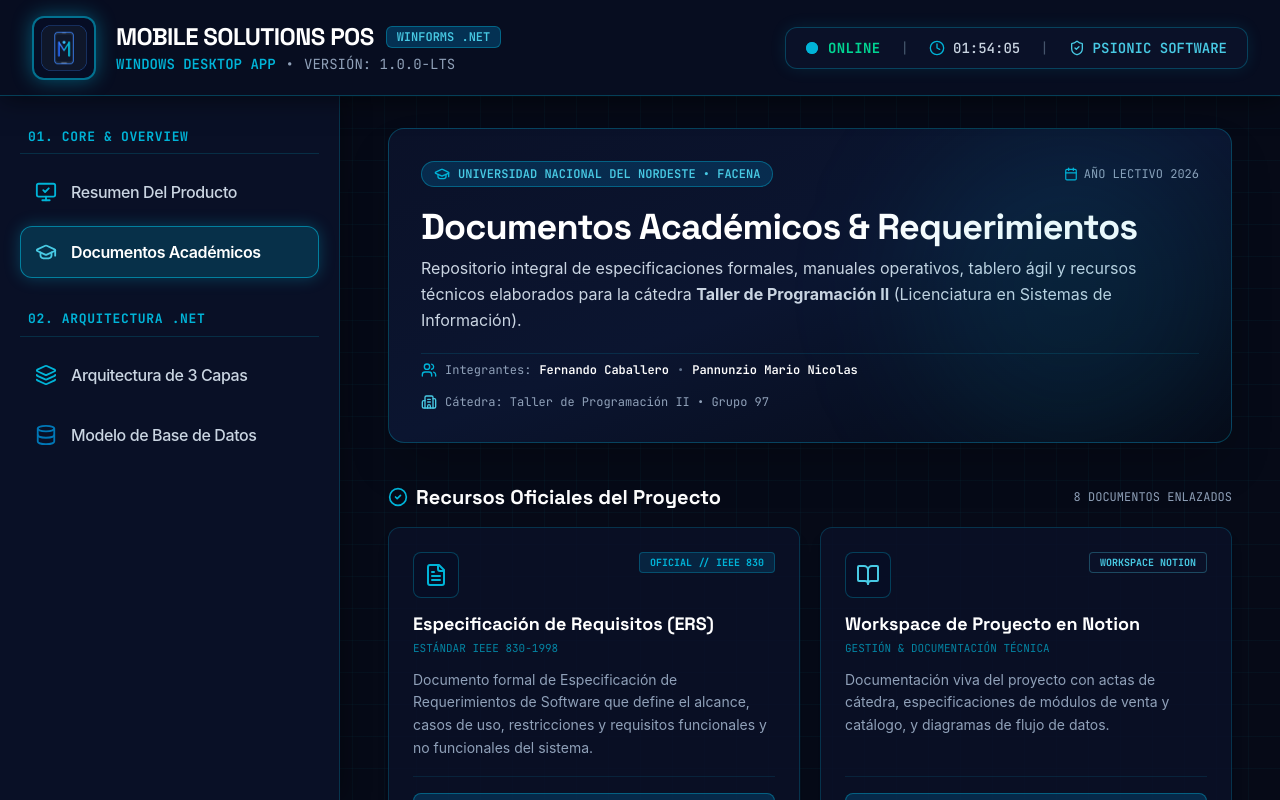
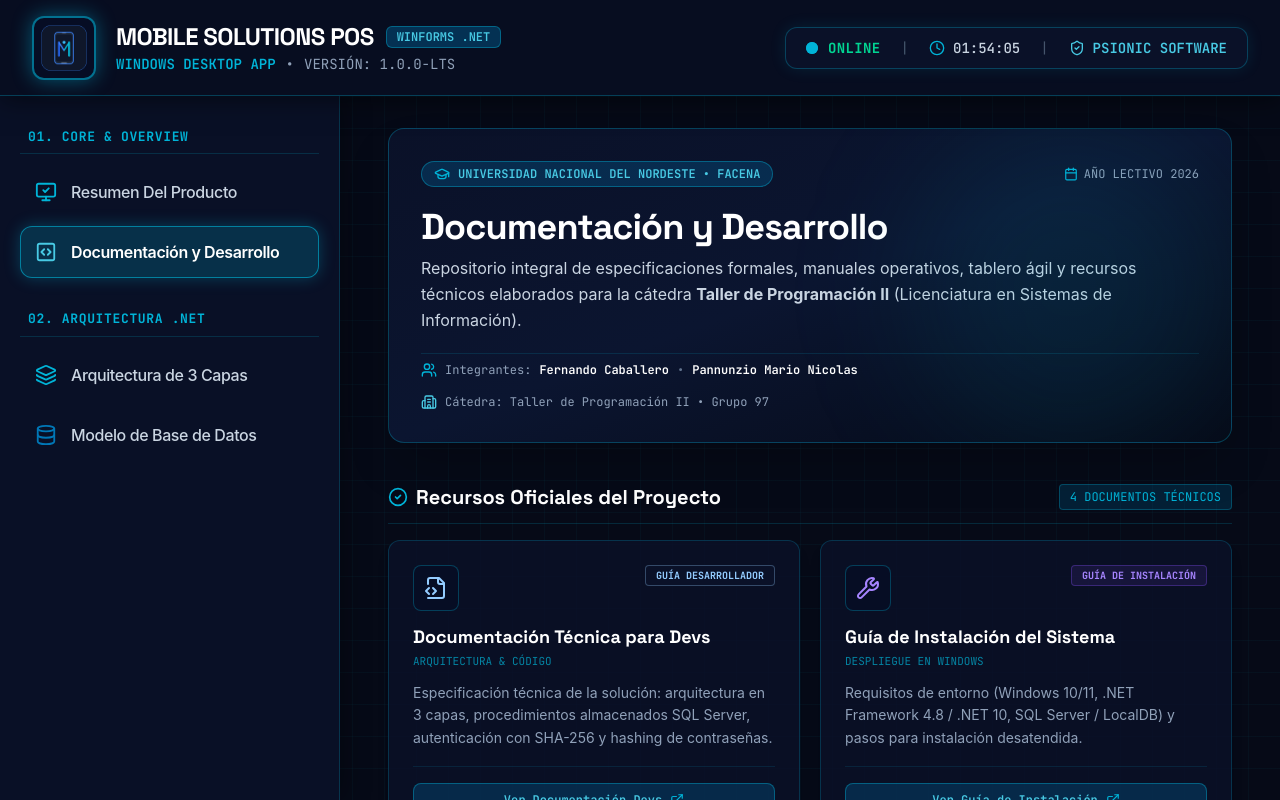
Before and after one commit to NoMeCompila/MobileSolutions-SPA, a React (Vite) app: page / in a window 1280 px wide. Both pictures are taken after a click on the button "Ver Documentos Académicos". Shown: the top 800 px of the page. Built offline with nearby package versions, Linux system fonts and the light colour scheme.

Commit message:
refactor(AcademicDocs.tsx): Reorder cards

```diff
--- a/src/components/Sidebar.tsx
+++ b/src/components/Sidebar.tsx
@@ -2,7 +2,7 @@ import React from 'react';
 import {
   Layers,
   Database,
-  GraduationCap,
+  SquareCode,
   MonitorCheck
 } from 'lucide-react';
 import { SectionId } from '../types';
@@ -41,8 +41,8 @@ export const Sidebar: React.FC<SidebarProps> = ({
         },
         {
           id: 'academic-docs',
-          title: 'Documentos Académicos',
-          icon: <GraduationCap className="w-5.5 h-5.5 text-[#48CAE4]" />
+          title: 'Documentación y Desarrollo',
+          icon: <SquareCode className="w-5.5 h-5.5 text-[#48CAE4]" />
         }
       ]
     },
--- a/src/components/sections/AcademicDocsSection.tsx
+++ b/src/components/sections/AcademicDocsSection.tsx
@@ -12,11 +12,58 @@ import {
   Users,
   CheckCircle2,
   Building2,
-  Calendar
+  Calendar,
+  Cloud
 } from 'lucide-react';
 
+interface AcademicDocument {
+  id: string;
+  title: string;
+  standard: string;
+  description: string;
+  badge: string;
+  badgeColor: string;
+  icon: React.ReactNode;
+  url: string;
+  actionLabel: string;
+}
+
 export const AcademicDocsSection: React.FC = () => {
-  const documents = [
+  // Sección 1: Recursos Oficiales del Proyecto
+  const officialResources: AcademicDocument[] = [
+    {
+      id: 'manual-tech',
+      title: 'Documentación Técnica para Devs',
+      standard: 'ARQUITECTURA & CÓDIGO',
+      description: 'Especificación técnica de la solución: arquitectura en 3 capas, procedimientos almacenados SQL Server, autenticación con SHA-256 y hashing de contraseñas.',
+      badge: 'GUÍA DESARROLLADOR',
+      badgeColor: 'text-[#94CCFF] border-[#94CCFF]/30 bg-[#0A1128]',
+      icon: <FileCode2 className="w-6 h-6 text-[#94CCFF]" />,
+      url: 'https://docs.google.com/document/d/1ruEoIVVfTFhDXZRdqf16DIo-IoCUYLJTjG5yUbkBl9A/edit?usp=sharing',
+      actionLabel: 'Ver Documentación Devs'
+    },
+    {
+      id: 'install-guide',
+      title: 'Guía de Instalación del Sistema',
+      standard: 'DESPLIEGUE EN WINDOWS',
+      description: 'Requisitos de entorno (Windows 10/11, .NET Framework 4.8 / .NET 10, SQL Server / LocalDB) y pasos para instalación desatendida.',
+      badge: 'GUÍA DE INSTALACIÓN',
+      badgeColor: 'text-violet-400 border-violet-500/30 bg-violet-500/10',
+      icon: <Wrench className="w-6 h-6 text-violet-400" />,
+      url: 'https://docs.google.com/document/d/1fjoNUZiVWfsCgXLFiN6v5X17Gk1FBvZad0ekbCi2krQ/edit?usp=sharing',
+      actionLabel: 'Ver Guía de Instalación'
+    },
+    {
+      id: 'manual-user',
+      title: 'Manual de Usuario Final',
+      standard: 'GUÍA OPERATIVA DEL SISTEMA',
+      description: 'Instrucciones detalladas de uso para cajeros, vendedores y administradores: operaciones de venta, gestión de stock, arqueos y reportes.',
+      badge: 'MANUAL OPERATIVO',
+      badgeColor: 'text-amber-400 border-amber-500/30 bg-amber-500/10',
+      icon: <FileCode2 className="w-6 h-6 text-amber-400" />,
+      url: 'https://docs.google.com/document/d/1gMv7HCl5TO2FgIHZoueDL4V_0zivxB1sFEEXmL62ta4/edit?usp=sharing',
+      actionLabel: 'Ver Manual de Usuario'
+    },
     {
       id: 'ers',
       title: 'Especificación de Requisitos (ERS)',
@@ -25,9 +72,13 @@ export const AcademicDocsSection: React.FC = () => {
       badge: 'OFICIAL // IEEE 830',
       badgeColor: 'text-[#00B4D8] border-[#00B4D8]/30 bg-[#0077B6]/20',
       icon: <FileText className="w-6 h-6 text-[#00B4D8]" />,
-      url: 'https://github.com/NoMeCompila/Taller-de-Programaci-n-2---2026---Grupo-97/raw/master/Documentacion/Especificaci%C3%B3n_de_Requerimientos_de_Software_(ERS).pdf',
+      url: 'https://docs.google.com/document/d/1Ix_NaSmwOzHiYy1GdnkbpVb9z7cvg65Qysf0rQMI2uc/edit?usp=sharing',
       actionLabel: 'Ver Documento ERS (PDF)'
-    },
+    }
+  ];
+
+  // Sección 2: Herramientas de Desarrollo Remoto
+  const remoteDevTools: AcademicDocument[] = [
     {
       id: 'notion',
       title: 'Workspace de Proyecto en Notion',
@@ -49,39 +100,6 @@ export const AcademicDocsSection: React.FC = () => {
       icon: <Trello className="w-6 h-6 text-emerald-400" />,
       url: 'https://trello.com/b/IpIYZi7e/%F0%9F%96%A5%EF%B8%8F-mobile-solutions',
       actionLabel: 'Ver Tablero Trello'
-    },
-    {
-      id: 'manual-user',
-      title: 'Manual de Usuario Final',
-      standard: 'GUÍA OPERATIVA DEL SISTEMA',
-      description: 'Instrucciones detalladas de uso para cajeros, vendedores y administradores: operaciones de venta, gestión de stock, arqueos y reportes.',
-      badge: 'MANUAL OPERATIVO',
-      badgeColor: 'text-amber-400 border-amber-500/30 bg-amber-500/10',
-      icon: <FileCode2 className="w-6 h-6 text-amber-400" />,
-      url: 'https://docs.google.com/document/d/1gMv7HCl5TO2FgIHZoueDL4V_0zivxB1sFEEXmL62ta4/edit?usp=sharing',
-      actionLabel: 'Ver Manual de Usuario'
-    },
-    {
-      id: 'manual-tech',
-      title: 'Documentación Técnica para Devs',
-      standard: 'ARQUITECTURA & CÓDIGO',
-      description: 'Especificación técnica de la solución: arquitectura en 3 capas, procedimientos almacenados SQL Server, autenticación con SHA-256 y hashing de contraseñas.',
-      badge: 'GUÍA DESARROLLADOR',
-      badgeColor: 'text-[#94CCFF] border-[#94CCFF]/30 bg-[#0A1128]',
-      icon: <FileCode2 className="w-6 h-6 text-[#94CCFF]" />,
-      url: 'https://docs.google.com/document/d/1ruEoIVVfTFhDXZRdqf16DIo-IoCUYLJTjG5yUbkBl9A/edit?usp=sharing',
-      actionLabel: 'Ver Documentación Devs'
-    },
-    {
-      id: 'install-guide',
-      title: 'Guía de Instalación del Sistema',
-      standard: 'DESPLIEGUE EN WINDOWS',
-      description: 'Requisitos de entorno (Windows 10/11, .NET Framework 4.8 / .NET 10, SQL Server / LocalDB) y pasos para instalación desatendida.',
-      badge: 'GUÍA DE INSTALACIÓN',
-      badgeColor: 'text-violet-400 border-violet-500/30 bg-violet-500/10',
-      icon: <Wrench className="w-6 h-6 text-violet-400" />,
-      url: 'https://docs.google.com/document/d/1fjoNUZiVWfsCgXLFiN6v5X17Gk1FBvZad0ekbCi2krQ/edit?usp=sharing',
-      actionLabel: 'Ver Guía de Instalación'
     },
     {
       id: 'installer',
@@ -107,6 +125,49 @@ export const AcademicDocsSection: React.FC = () => {
     }
   ];
 
+  const renderDocumentCard = (doc: AcademicDocument) => (
+    <div
+      key={doc.id}
+      className="p-5 sm:p-6 rounded-xl border border-[rgba(0,180,216,0.22)] bg-[#0A1128]/80 hover:bg-[#0E1B38] hover:border-[#00B4D8]/50 transition-all flex flex-col justify-between group shadow-lg"
+    >
+      <div className="space-y-3">
+        <div className="flex items-start justify-between gap-3">
+          <div className="p-2.5 rounded-lg bg-[#060D24] border border-[#00B4D8]/30 group-hover:scale-105 transition-transform">
+            {doc.icon}
+          </div>
+          <span className={`text-[10px] font-mono font-bold px-2.5 py-0.5 rounded border ${doc.badgeColor}`}>
+            {doc.badge}
+          </span>
+        </div>
+
+        <div>
+          <h3 className="font-display text-base sm:text-lg font-bold text-white group-hover:text-[#00B4D8] transition-colors">
+            {doc.title}
+          </h3>
+          <div className="text-[11px] font-mono text-[#00B4D8]/70 mt-0.5">
+            {doc.standard}
+          </div>
+        </div>
+
+        <p className="text-slate-400 text-xs sm:text-sm leading-relaxed">
+          {doc.description}
+        </p>
+      </div>
+
+      <div className="pt-4 mt-4 border-t border-[rgba(0,180,216,0.12)]">
+        <a
+          href={doc.url}
+          target="_blank"
+          rel="noopener noreferrer"
+          className="inline-flex items-center gap-2 px-3.5 py-2 rounded-lg bg-[#0077B6]/25 hover:bg-[#00B4D8]/30 border border-[#00B4D8]/40 text-xs font-mono text-[#48CAE4] hover:text-white transition-all font-semibold w-full justify-center group-hover:shadow-[0_0_12px_rgba(0,180,216,0.2)]"
+        >
+          <span>{doc.actionLabel}</span>
+          <ExternalLink className="w-3.5 h-3.5 text-[#00B4D8] group-hover:translate-x-0.5 transition-transform" />
+        </a>
+      </div>
+    </div>
+  );
+
   return (
     <div className="space-y-10 animate-in fade-in duration-200">
       {/* Header Institucional y Académico */}
@@ -126,7 +187,7 @@ export const AcademicDocsSection: React.FC = () => {
 
         <div>
           <h1 className="font-display text-2xl sm:text-4xl font-extrabold text-white tracking-tight">
-            Documentos Académicos & Requerimientos
+            Documentación y Desarrollo
           </h1>
           <p className="text-slate-300 text-sm sm:text-base mt-2 max-w-3xl leading-relaxed">
             Repositorio integral de especificaciones formales, manuales operativos, tablero ágil y recursos técnicos elaborados para la cátedra <strong>Taller de Programación II</strong> (Licenciatura en Sistemas de Información).
@@ -149,59 +210,37 @@ export const AcademicDocsSection: React.FC = () => {
         </div>
       </div>
 
-      {/* Grid de Documentos y Recursos */}
+      {/* Sección 1: Recursos Oficiales del Proyecto */}
       <div className="space-y-4">
-        <div className="flex items-center justify-between">
+        <div className="flex items-center justify-between border-b border-[rgba(0,180,216,0.18)] pb-3">
           <h2 className="font-display text-lg sm:text-xl font-bold text-white flex items-center gap-2">
             <CheckCircle2 className="w-5 h-5 text-[#00B4D8]" />
             <span>Recursos Oficiales del Proyecto</span>
           </h2>
-          <span className="text-xs font-mono text-slate-400">8 DOCUMENTOS ENLAZADOS</span>
+          <span className="text-xs font-mono text-[#00B4D8] bg-[#0077B6]/20 px-2.5 py-1 rounded border border-[#00B4D8]/30">
+            4 DOCUMENTOS TÉCNICOS
+          </span>
         </div>
 
         <div className="grid grid-cols-1 md:grid-cols-2 gap-5">
-          {documents.map(doc => (
-            <div
-              key={doc.id}
-              className="p-5 sm:p-6 rounded-xl border border-[rgba(0,180,216,0.22)] bg-[#0A1128]/80 hover:bg-[#0E1B38] hover:border-[#00B4D8]/50 transition-all flex flex-col justify-between group shadow-lg"
-            >
-              <div className="space-y-3">
-                <div className="flex items-start justify-between gap-3">
-                  <div className="p-2.5 rounded-lg bg-[#060D24] border border-[#00B4D8]/30 group-hover:scale-105 transition-transform">
-                    {doc.icon}
-                  </div>
-                  <span className={`text-[10px] font-mono font-bold px-2.5 py-0.5 rounded border ${doc.badgeColor}`}>
-                    {doc.badge}
-                  </span>
-                </div>
+          {officialResources.map(renderDocumentCard)}
+        </div>
+      </div>
 
-                <div>
-                  <h3 className="font-display text-base sm:text-lg font-bold text-white group-hover:text-[#00B4D8] transition-colors">
-                    {doc.title}
-                  </h3>
-                  <div className="text-[11px] font-mono text-[#00B4D8]/70 mt-0.5">
-                    {doc.standard}
-                  </div>
-                </div>
+      {/* Sección 2: Herramientas de Desarrollo Remoto */}
+      <div className="space-y-4 pt-2">
+        <div className="flex items-center justify-between border-b border-[rgba(0,180,216,0.18)] pb-3">
+          <h2 className="font-display text-lg sm:text-xl font-bold text-white flex items-center gap-2">
+            <Cloud className="w-5 h-5 text-[#48CAE4]" />
+            <span>Herramientas de Desarrollo Remoto</span>
+          </h2>
+          <span className="text-xs font-mono text-[#48CAE4] bg-[#0E1B38] px-2.5 py-1 rounded border border-[#48CAE4]/30">
+            4 ENTORNOS & PLATAFORMAS
+          </span>
+        </div>
 
-                <p className="text-slate-400 text-xs sm:text-sm leading-relaxed">
-                  {doc.description}
-                </p>
-              </div>
-
-              <div className="pt-4 mt-4 border-t border-[rgba(0,180,216,0.12)]">
-                <a
-                  href={doc.url}
-                  target="_blank"
-                  rel="noopener noreferrer"
-                  className="inline-flex items-center gap-2 px-3.5 py-2 rounded-lg bg-[#0077B6]/25 hover:bg-[#00B4D8]/30 border border-[#00B4D8]/40 text-xs font-mono text-[#48CAE4] hover:text-white transition-all font-semibold w-full justify-center group-hover:shadow-[0_0_12px_rgba(0,180,216,0.2)]"
-                >
-                  <span>{doc.actionLabel}</span>
-                  <ExternalLink className="w-3.5 h-3.5 text-[#00B4D8] group-hover:translate-x-0.5 transition-transform" />
-                </a>
-              </div>
-            </div>
-          ))}
+        <div className="grid grid-cols-1 md:grid-cols-2 gap-5">
+          {remoteDevTools.map(renderDocumentCard)}
         </div>
       </div>
     </div>
```
